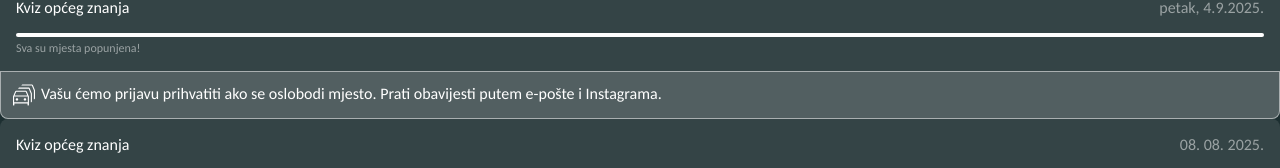
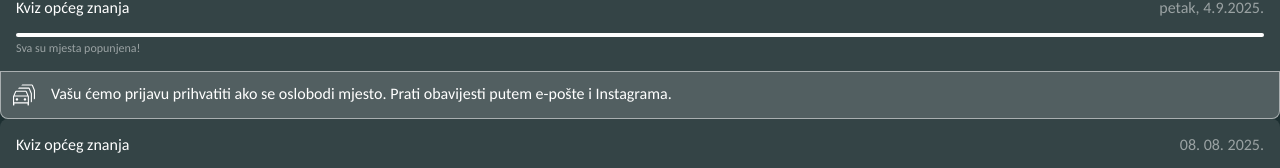
Before and after one commit to lovretomic/peta-kviz-app, a React (Vite) app: page /test in a window 1280 px wide. Shown: the part 250-418 px from the top of the page. Built offline with nearby package versions, Linux system fonts and the light colour scheme.

Commit message:
fixed popup gap

```diff
--- a/src/components/ProgressBar/ProgressBar.module.scss
+++ b/src/components/ProgressBar/ProgressBar.module.scss
@@ -46,7 +46,7 @@
 }
 
 .fullPopup {
-  gap: 6px;
+  gap: 16px;
   display: flex;
   justify-content: row;
   flex-direction: row;
```
